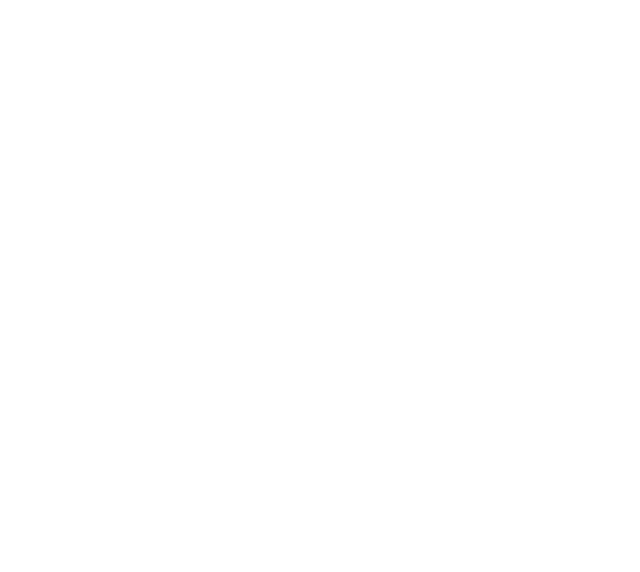
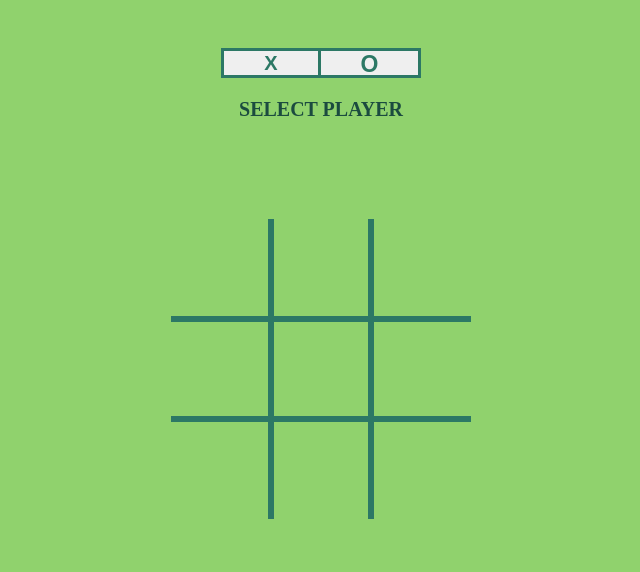
Before and after one commit to Piperski13/tic-tac-toe, a plain HTML site: page index.html in a window 1280 px wide. Shown: the whole page, without its empty margins (319-959 px from the left). Drawn offline with Linux system fonts and the light colour scheme.

Commit message:
Version 2

```diff
--- /dev/null
+++ b/css/general.css
@@ -0,0 +1,8 @@
+* {
+  margin: 0;
+  padding: 0;
+  box-sizing: border-box;
+}
+body{
+  background-color: #90D26D;
+}
--- /dev/null
+++ b/css/header.css
@@ -0,0 +1,37 @@
+/* flex start */
+.buttonChoice-flex{
+  display: flex;
+  align-items: center;
+  justify-content: center;
+}
+#header-flex{
+  margin: 3em;
+  display: flex;
+  flex-direction: column;
+  align-items: center;
+  justify-content: center;
+}
+/* flex end */
+
+/* buttons/text start */
+.select-player-buttonX,
+.select-player-buttonO{
+  border: 3px solid #2C7865;
+  width: 100px;
+  height: 30px;
+  font-size: 20px;
+  font-weight: bold;
+  color:#2C7865;
+  cursor: pointer;
+}
+.select-player-buttonO{
+  border-left: none;
+  font-size: 23px;
+}
+.header-text{
+  color: #1b4b3f;
+  font-weight: bold;
+  font-size: 20px;
+  margin-top: 1em;
+}
+/* buttons/text end */
--- /dev/null
+++ b/css/main.css
@@ -0,0 +1,42 @@
+/* grid start */
+.grid-layout{
+  display: grid;
+  grid-template-columns: repeat(3,1fr);
+}
+.grid-element{
+  height: 100px;
+  width: 100px;
+  border: 3px solid #2C7865;
+  cursor: pointer;
+}
+/* grid end */
+
+/* flex start */
+#main-flex{
+  display: flex;
+  align-items: center;
+  justify-content: center;
+  height: 50vh;
+}
+.grid-flex{
+  display: flex;
+  align-items: center;
+  justify-content: center;
+}
+/* flex end */
+
+/* Removing borders to re-create standard ticTacToe UI */
+.one, .two, .three
+{
+  border-top: none;
+}
+.seven, .eight, .nine{
+  border-bottom: none
+}
+.one, .four, .seven{
+  border-left: none;
+}
+.three, .six, .nine{
+  border-right: none;
+}
+/* end of removing borders from elements */
--- a/index.html
+++ b/index.html
@@ -3,9 +3,36 @@
 <head>
   <meta charset="UTF-8">
   <meta name="viewport" content="width=device-width, initial-scale=1.0">
+  <!-- css start -->
+  <link rel="stylesheet" href="css/general.css">
+  <link rel="stylesheet" href="css/header.css">
+  <link rel="stylesheet" href="css/main.css">
+  <!-- css end -->
   <title>tic-tac-toe</title>
 </head>
 <body>
-
+  <header id="header-flex">
+    <div class="buttonChoice-flex">
+      <button class="select-player-buttonX">X</button>
+      <button class="select-player-buttonO">O</button>
+    </div>
+    <p class="header-text">SELECT PLAYER</p>
+  </header>
+  <main id="main-flex">
+    <div class="grid-flex">
+      <div class="grid-layout">
+        <div class="grid-element one"></div>
+        <div class="grid-element two"></div>
+        <div class="grid-element three"></div>
+        <div class="grid-element four"></div>
+        <div class="grid-element five"></div>
+        <div class="grid-element six"></div>
+        <div class="grid-element seven"></div>
+        <div class="grid-element eight"></div>
+        <div class="grid-element nine"></div>
+      </div>
+    </div>
+  </main>
 </body>
+<script src="index.js"></script>
 </html>
--- a/index.js
+++ b/index.js
@@ -0,0 +1,6 @@
+let tikTakToe = [
+  ['','','X'],
+  ['','X',''],
+  ['X','','']
+];
+console.log(tikTakToe);
```
Also changed, not shown: styles.css (deleted).
